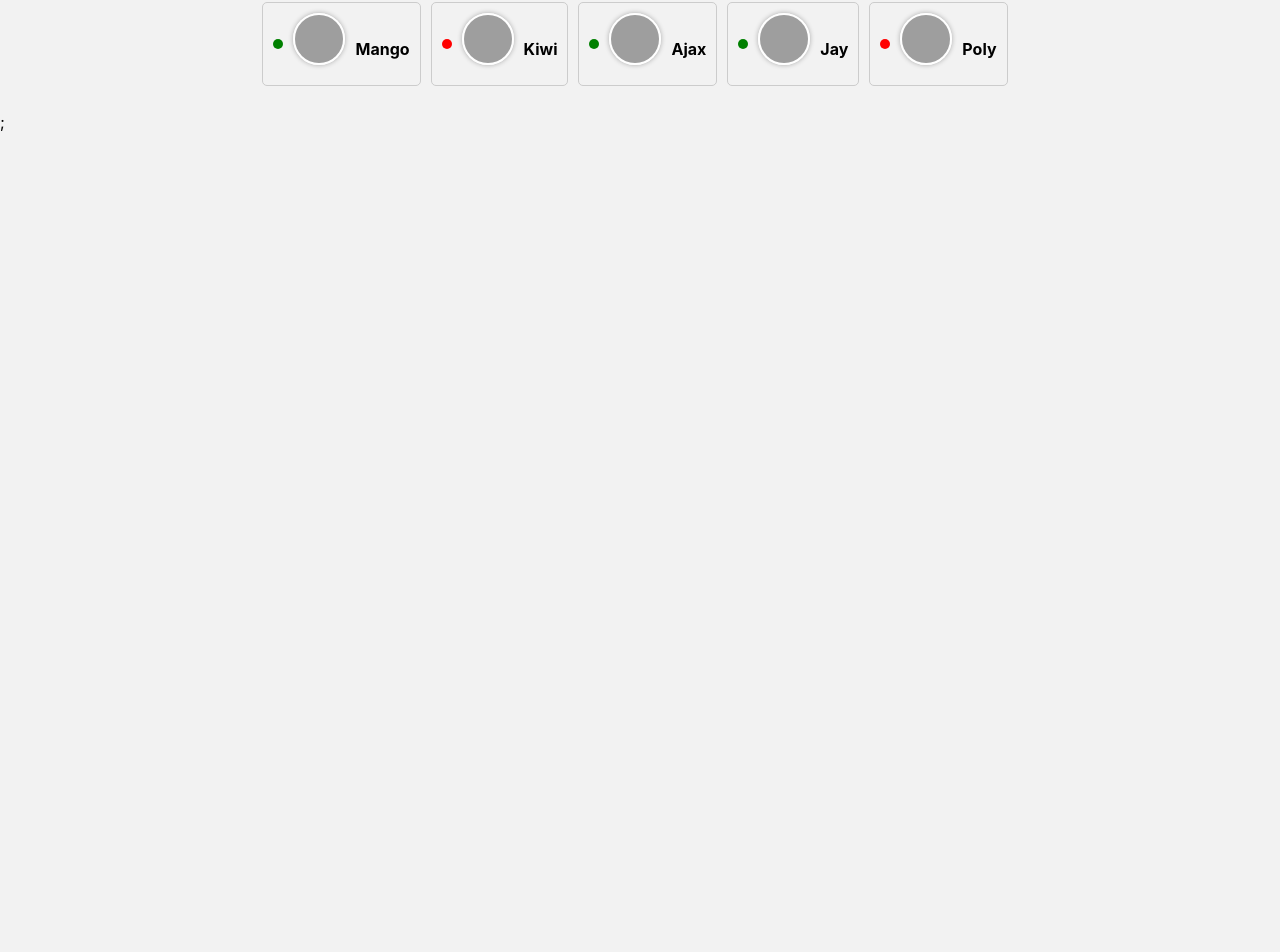
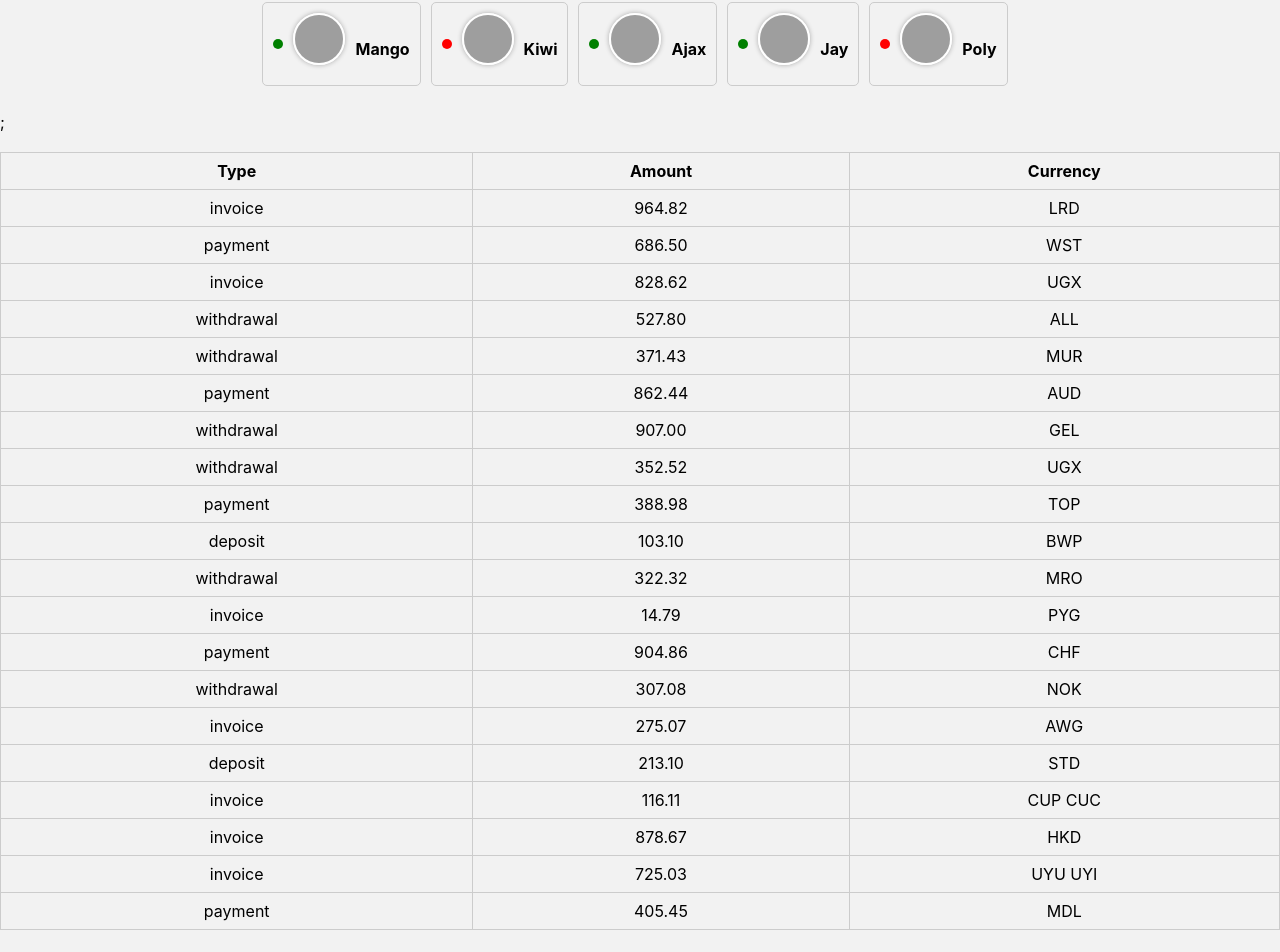
Before and after one commit to Travellin91/goit-react-hw-01-component, a React (Create React App) app: page / in a window 1280 px wide. Shown: the part 513-1465 px from the top of the page. Before the commit the page ends 800 px from the top, so only its background shows below. Built offline with nearby package versions, Linux system fonts and the light colour scheme; grey boxes are pictures that could not be loaded.

Commit message:
дз 4 готове

```diff
--- a/src/components/App.jsx
+++ b/src/components/App.jsx
@@ -7,8 +7,8 @@ import Statistics from './Statistics/Statistics.jsx';
 import friends from './FriendList/friends.json';
 import FriendList from './FriendList/FriendList.jsx';
 
-////import transactions from './TransactionHistory/transactions.json';
-//import TransactionHistory from './TransactionHistory';
+import transactions from './TransactionHistory/transactions.json';
+import TransactionHistory from './TransactionHistory/TransactionHistory.jsx';
 
 export default function App() {
   return (
@@ -22,6 +22,7 @@ export default function App() {
       />
       <Statistics title="Upload stats" stats={data} />
       <FriendList friends={friends} />;
+      <TransactionHistory items={transactions} />;
     </div>
   );
 }
--- a/src/components/FriendList/FriendList.jsx
+++ b/src/components/FriendList/FriendList.jsx
@@ -26,4 +26,4 @@ FriendList.propTypes = {
   ).isRequired,
 };
 
-export default FriendList
+export default FriendList;
--- a/src/components/Statistics/Statistics.jsx
+++ b/src/components/Statistics/Statistics.jsx
@@ -1,6 +1,5 @@
 import PropTypes from 'prop-types';
 import './statistics.css';
-
 
 export const Statistics = ({ title, stats }) => {
   return (
@@ -18,7 +17,6 @@ export const Statistics = ({ title, stats }) => {
   );
 };
 
-
 Statistics.propTypes = {
   title: PropTypes.string,
   stats: PropTypes.arrayOf(
@@ -26,7 +24,7 @@ export const Statistics = ({ title, stats }) => {
       id: PropTypes.string.isRequired,
       label: PropTypes.string.isRequired,
       percentage: PropTypes.number.isRequired,
-      }),
+    })
   ).isRequired,
 };
 
--- a/src/components/TransactionHistory/TransactionHistory.jsx
+++ b/src/components/TransactionHistory/TransactionHistory.jsx
@@ -1 +1,38 @@
 import PropTypes from 'prop-types';
+import './transactions.css';
+
+export const TransactionHistory = ({ items }) => {
+  return (
+    <table className="transaction-history">
+      <thead>
+        <tr>
+          <th>Type</th>
+          <th>Amount</th>
+          <th>Currency</th>
+        </tr>
+      </thead>
+      <tbody>
+        {items.map(item => (
+          <tr key={item.id}>
+            <td>{item.type}</td>
+            <td>{item.amount}</td>
+            <td>{item.currency}</td>
+          </tr>
+        ))}
+      </tbody>
+    </table>
+  );
+};
+
+TransactionHistory.propTypes = {
+  items: PropTypes.arrayOf(
+    PropTypes.exact({
+      id: PropTypes.string.isRequired,
+      type: PropTypes.string.isRequired,
+      amount: PropTypes.string.isRequired,
+      currency: PropTypes.string.isRequired,
+    }).isRequired
+  ),
+};
+
+export default TransactionHistory;
--- /dev/null
+++ b/src/components/TransactionHistory/transactions.css
@@ -0,0 +1,16 @@
+.transaction-history {
+  border-collapse: collapse;
+  margin: 20px auto;
+  width: 100%;
+}
+
+.transaction-history th,
+.transaction-history td {
+  border: 1px solid #ccc;
+  padding: 8px;
+  text-align: center;
+}
+
+.transaction-history th {
+  background-color: #f2f2f2;
+}
```
Also changed, not shown: src/components/Profile/Profile.jsx (+6 -8 lines). Lines whose indentation alone changed are shown as unchanged.
